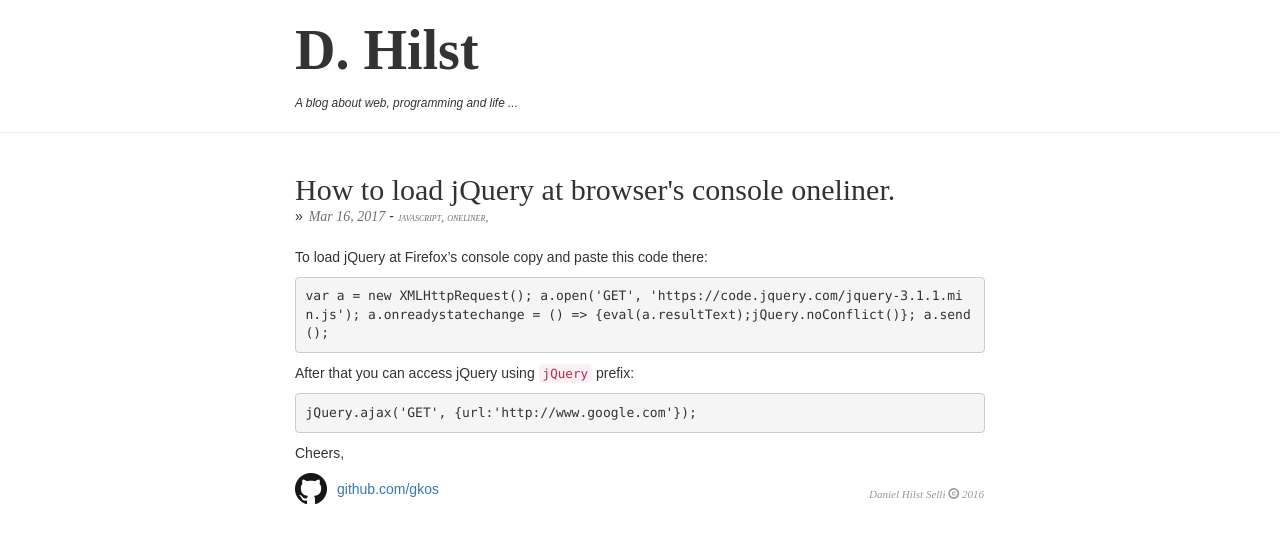
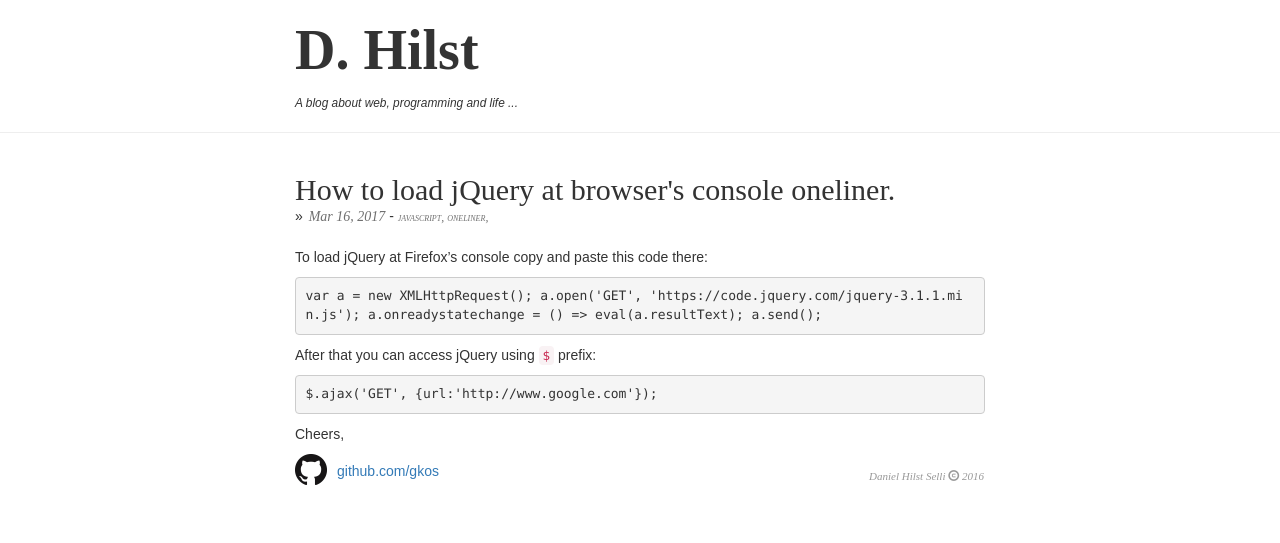
Before and after one commit to dhilst/dhilst.github.io, a Jekyll site: the page built from _posts/2017-03-16-jQuery-at-browser-console.md, in a window 1280 px wide. Shown: the top 543 px of the page. Built offline with Jekyll 4.4.1, drawn with Linux system fonts in a browser that asks for light colours; nearby versions of some CDN libraries; comment, search, counter and statistics services are not loaded.

Commit message:
Post improvement

````diff
--- a/_posts/2017-03-16-jQuery-at-browser-console.md
+++ b/_posts/2017-03-16-jQuery-at-browser-console.md
@@ -7,13 +7,13 @@
 To load jQuery at Firefox's console copy and paste this code there:
 
 ```
-var a = new XMLHttpRequest(); a.open('GET', 'https://code.jquery.com/jquery-3.1.1.min.js'); a.onreadystatechange = () => {eval(a.resultText);jQuery.noConflict()}; a.send();
+var a = new XMLHttpRequest(); a.open('GET', 'https://code.jquery.com/jquery-3.1.1.min.js'); a.onreadystatechange = () => eval(a.resultText); a.send();
 ```
 
-After that you can access jQuery using `jQuery` prefix:
+After that you can access jQuery using `$` prefix:
 
 ```
-jQuery.ajax('GET', {url:'http://www.google.com'});
+$.ajax('GET', {url:'http://www.google.com'});
 ```
 
 Cheers,
````
